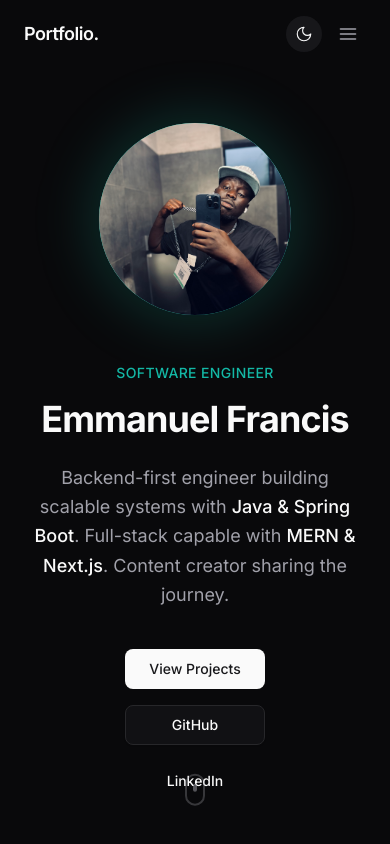
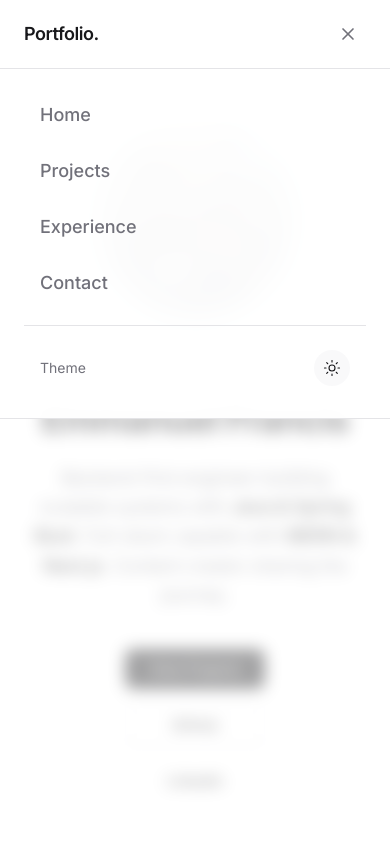
Before and after one commit to progFilthi/emma_portfolio, a Next.js app: page / in a window 390 px wide. Both pictures are taken after a click on the button "Open menu". Shown: the top 844 px of the page. Built offline with nearby package versions, Linux system fonts and the light colour scheme.

Commit message:
feat: Add responsive mobile navigation menu with animations and remove the hero section scroll indicator.

```diff
--- a/components/header.tsx
+++ b/components/header.tsx
@@ -1,6 +1,6 @@
 "use client";
 
-import { motion } from "framer-motion";
+import { motion, AnimatePresence } from "framer-motion";
 import Link from "next/link";
 import { useState, useEffect } from "react";
 import { ThemeToggle } from "./theme-toggle";
@@ -14,6 +14,7 @@ const navItems = [
 
 export function Header() {
   const [scrolled, setScrolled] = useState(false);
+  const [mobileMenuOpen, setMobileMenuOpen] = useState(false);
 
   useEffect(() => {
     const handleScroll = () => {
@@ -23,13 +24,41 @@ export function Header() {
     return () => window.removeEventListener("scroll", handleScroll);
   }, []);
 
+  // Close mobile menu on resize to desktop
+  useEffect(() => {
+    const handleResize = () => {
+      if (window.innerWidth >= 768) {
+        setMobileMenuOpen(false);
+      }
+    };
+    window.addEventListener("resize", handleResize);
+    return () => window.removeEventListener("resize", handleResize);
+  }, []);
+
+  // Prevent body scroll when menu is open
+  useEffect(() => {
+    if (mobileMenuOpen) {
+      document.body.style.overflow = "hidden";
+    } else {
+      document.body.style.overflow = "";
+    }
+    return () => {
+      document.body.style.overflow = "";
+    };
+  }, [mobileMenuOpen]);
+
+  const handleNavClick = () => {
+    setMobileMenuOpen(false);
+  };
+
   return (
+    <>
       <motion.header
         initial={{ y: -100, opacity: 0 }}
         animate={{ y: 0, opacity: 1 }}
         transition={{ duration: 0.5, ease: "easeOut" }}
         className={`fixed top-0 left-0 right-0 z-50 transition-all duration-300 ${
-        scrolled
+          scrolled || mobileMenuOpen
             ? "bg-background/80 backdrop-blur-md border-b border-border"
             : "bg-transparent"
         }`}
@@ -38,6 +67,7 @@ export function Header() {
           <Link
             href="#home"
             className="text-lg font-semibold tracking-tight hover:text-teal transition-colors"
+            onClick={handleNavClick}
           >
             Portfolio.
           </Link>
@@ -56,15 +86,46 @@ export function Header() {
           </ul>
 
           <div className="flex items-center gap-2">
-          {/* Theme toggle */}
+            {/* Theme toggle - visible on desktop only */}
+            <div className="hidden md:block">
               <ThemeToggle />
+            </div>
 
             {/* Mobile menu button */}
             <button
-            className="md:hidden p-2 text-muted-foreground hover:text-foreground"
-            aria-label="Menu"
+              className="md:hidden p-2 text-muted-foreground hover:text-foreground transition-colors"
+              aria-label={mobileMenuOpen ? "Close menu" : "Open menu"}
+              aria-expanded={mobileMenuOpen}
+              onClick={() => setMobileMenuOpen(!mobileMenuOpen)}
             >
-            <svg
+              <AnimatePresence mode="wait">
+                {mobileMenuOpen ? (
+                  <motion.svg
+                    key="close"
+                    initial={{ opacity: 0, rotate: -90 }}
+                    animate={{ opacity: 1, rotate: 0 }}
+                    exit={{ opacity: 0, rotate: 90 }}
+                    transition={{ duration: 0.2 }}
+                    xmlns="http://www.w3.org/2000/svg"
+                    width="20"
+                    height="20"
+                    viewBox="0 0 24 24"
+                    fill="none"
+                    stroke="currentColor"
+                    strokeWidth="2"
+                    strokeLinecap="round"
+                    strokeLinejoin="round"
+                  >
+                    <line x1="18" y1="6" x2="6" y2="18" />
+                    <line x1="6" y1="6" x2="18" y2="18" />
+                  </motion.svg>
+                ) : (
+                  <motion.svg
+                    key="menu"
+                    initial={{ opacity: 0, rotate: 90 }}
+                    animate={{ opacity: 1, rotate: 0 }}
+                    exit={{ opacity: 0, rotate: -90 }}
+                    transition={{ duration: 0.2 }}
                     xmlns="http://www.w3.org/2000/svg"
                     width="20"
                     height="20"
@@ -78,10 +139,73 @@ export function Header() {
                     <line x1="3" y1="12" x2="21" y2="12" />
                     <line x1="3" y1="6" x2="21" y2="6" />
                     <line x1="3" y1="18" x2="21" y2="18" />
-            </svg>
+                  </motion.svg>
+                )}
+              </AnimatePresence>
             </button>
           </div>
         </nav>
       </motion.header>
+
+      {/* Mobile Menu Overlay */}
+      <AnimatePresence>
+        {mobileMenuOpen && (
+          <>
+            {/* Backdrop */}
+            <motion.div
+              initial={{ opacity: 0 }}
+              animate={{ opacity: 1 }}
+              exit={{ opacity: 0 }}
+              transition={{ duration: 0.2 }}
+              className="fixed inset-0 z-40 bg-background/60 backdrop-blur-sm md:hidden"
+              onClick={() => setMobileMenuOpen(false)}
+            />
+
+            {/* Menu Panel */}
+            <motion.div
+              initial={{ opacity: 0, y: -20 }}
+              animate={{ opacity: 1, y: 0 }}
+              exit={{ opacity: 0, y: -20 }}
+              transition={{ duration: 0.3, ease: "easeOut" }}
+              className="fixed top-[65px] left-0 right-0 z-40 bg-background/95 backdrop-blur-md border-b border-border md:hidden"
+            >
+              <nav className="max-w-5xl mx-auto px-6 py-6">
+                <ul className="flex flex-col gap-1">
+                  {navItems.map((item, index) => (
+                    <motion.li
+                      key={item.name}
+                      initial={{ opacity: 0, x: -20 }}
+                      animate={{ opacity: 1, x: 0 }}
+                      transition={{ duration: 0.3, delay: index * 0.05 }}
+                    >
+                      <Link
+                        href={item.href}
+                        onClick={handleNavClick}
+                        className="block py-3 px-4 text-lg font-medium text-muted-foreground hover:text-foreground hover:bg-muted/50 rounded-lg transition-all"
+                      >
+                        {item.name}
+                      </Link>
+                    </motion.li>
+                  ))}
+                </ul>
+
+                {/* Theme toggle in mobile menu */}
+                <motion.div
+                  initial={{ opacity: 0, x: -20 }}
+                  animate={{ opacity: 1, x: 0 }}
+                  transition={{ duration: 0.3, delay: navItems.length * 0.05 }}
+                  className="mt-4 pt-4 border-t border-border"
+                >
+                  <div className="flex items-center justify-between px-4 py-2">
+                    <span className="text-sm text-muted-foreground">Theme</span>
+                    <ThemeToggle />
+                  </div>
+                </motion.div>
+              </nav>
+            </motion.div>
+          </>
+        )}
+      </AnimatePresence>
+    </>
   );
 }
--- a/components/hero.tsx
+++ b/components/hero.tsx
@@ -74,7 +74,7 @@ export function Hero() {
             initial={{ opacity: 0, scale: 0.8 }}
             animate={{ opacity: 1, scale: 1 }}
             transition={{ duration: 0.7, ease: "easeOut", delay: 0.2 }}
-            className="relative flex-shrink-0"
+            className="relative shrink-0"
           >
             {/* Outer glow ring */}
             <div className="absolute inset-0 rounded-full bg-teal/20 blur-xl scale-110" />
@@ -98,7 +98,7 @@ export function Hero() {
 
             {/* Image container with teal border */}
             <motion.div
-              className="relative w-48 h-48 md:w-64 md:h-64 lg:w-72 lg:h-72 rounded-full p-1 bg-gradient-to-br from-teal via-teal-light to-teal"
+              className="relative w-48 h-48 md:w-64 md:h-64 lg:w-72 lg:h-72 rounded-full p-1 bg-linear-to-br from-teal via-teal-light to-teal"
               whileHover={{ scale: 1.02 }}
               transition={{ duration: 0.3 }}
             >
@@ -115,21 +115,7 @@ export function Hero() {
           </motion.div>
         </div>
 
-        {/* Scroll indicator */}
-        <motion.div
-          initial={{ opacity: 0 }}
-          animate={{ opacity: 1 }}
-          transition={{ delay: 1.2, duration: 0.6 }}
-          className="absolute bottom-10 left-1/2 -translate-x-1/2"
-        >
-          <motion.div
-            animate={{ y: [0, 8, 0] }}
-            transition={{ repeat: Infinity, duration: 1.5, ease: "easeInOut" }}
-            className="w-5 h-8 border-2 border-muted-foreground/30 rounded-full flex justify-center"
-          >
-            <motion.div className="w-1 h-2 bg-muted-foreground/50 rounded-full mt-2" />
-          </motion.div>
-        </motion.div>
+
       </div>
     </section>
   );
```
Lines whose indentation alone changed are shown as unchanged.
